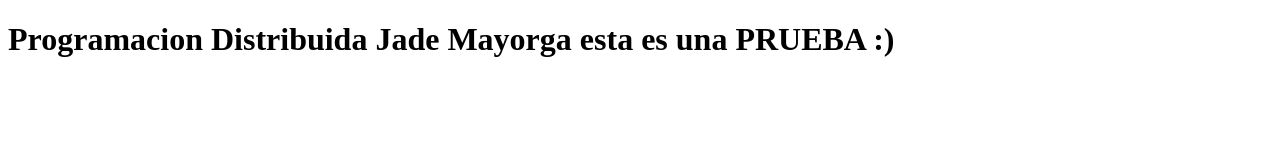
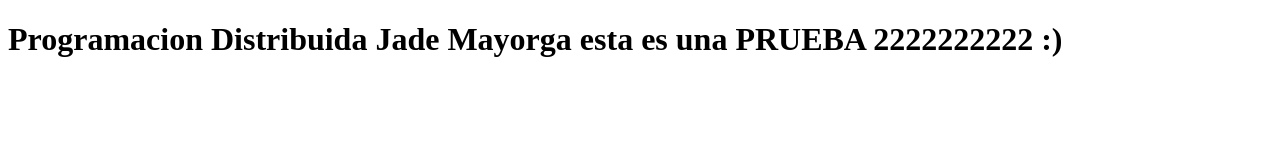
Before and after one commit to mayjade002/HTML_docker, a plain HTML site: page index.html in a window 1280 px wide. Drawn offline with Linux system fonts and the light colour scheme.

Commit message:
Update index.html

```diff
--- a/index.html
+++ b/index.html
@@ -6,6 +6,6 @@
     <title>Hola Mundo</title>
 </head>
 <body>
-    <h1>Programacion Distribuida Jade Mayorga esta es una PRUEBA :)</h1>
+    <h1>Programacion Distribuida Jade Mayorga esta es una PRUEBA 2222222222 :)</h1>
 </body>
 </html>
```
